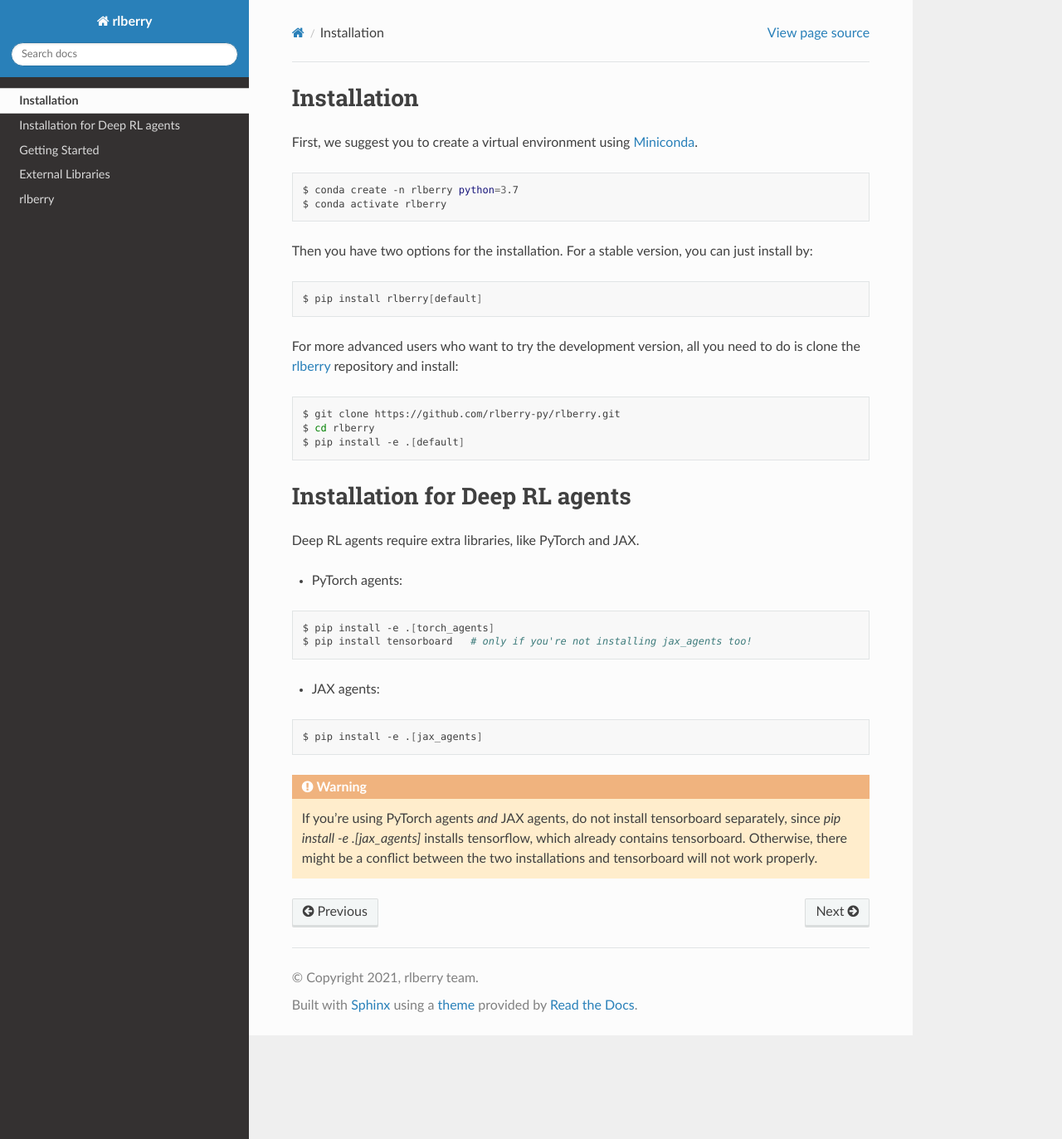
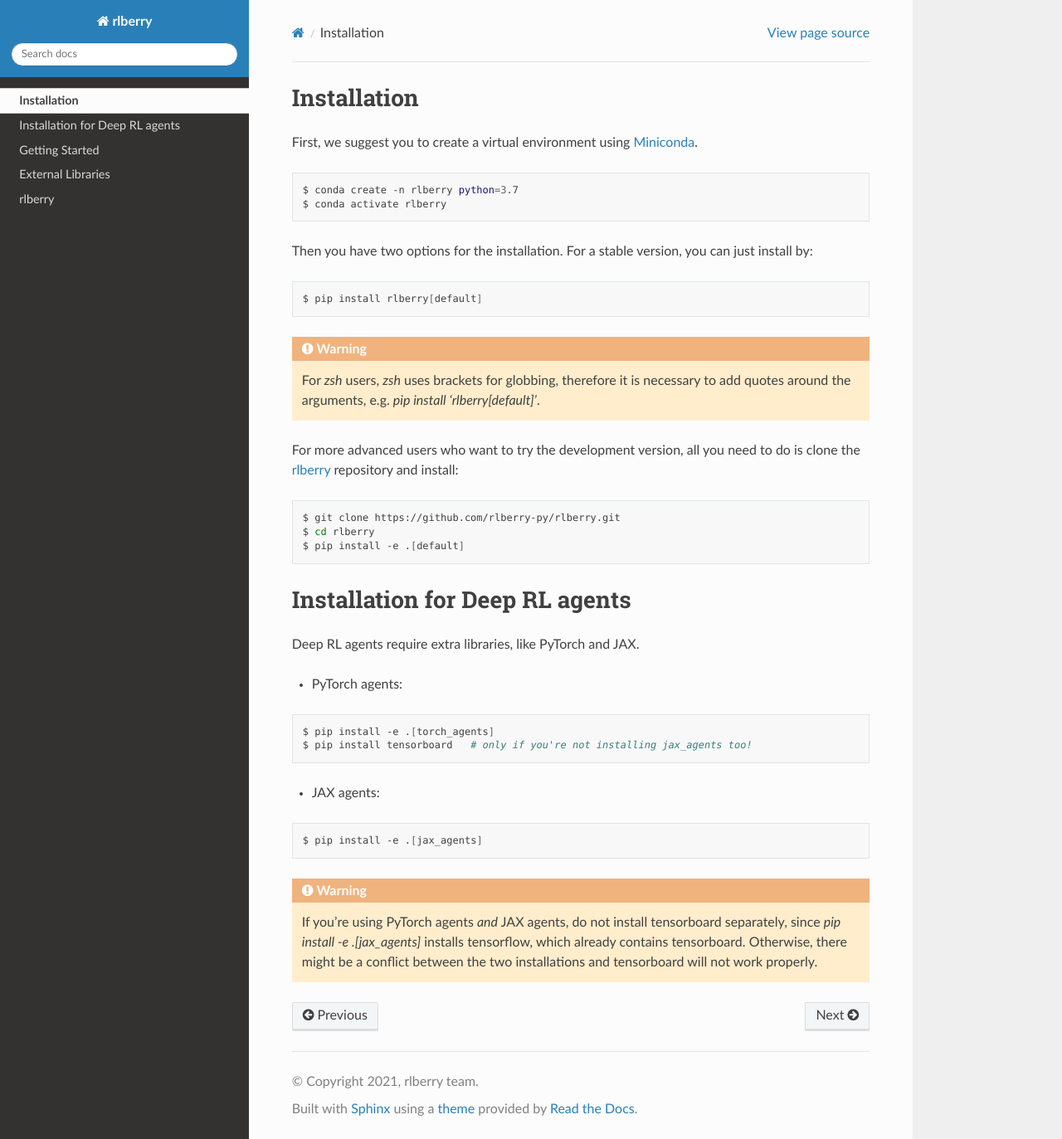
Before and after one commit to rlberry-py/rlberry, a Sphinx documentation site: the page built from docs/installation.rst, in a window 1280 px wide and 1373 px high. Shown: the whole window at 83% size. Built offline with Sphinx 7.4.7 and the Read the Docs theme 2.0.0, drawn with Linux system fonts in a browser that asks for light colours.

Commit message:
feat(docs): update installation instuctions

```diff
--- a/docs/installation.rst
+++ b/docs/installation.rst
@@ -19,6 +19,9 @@ Then you have two options for the installation. For a stable version, you can ju
 .. code:: bash
 
     $ pip install rlberry[default]
+
+.. warning::
+    For `zsh` users, `zsh` uses brackets for globbing, therefore it is necessary to add quotes around the arguments, e.g. `pip install 'rlberry[default]'`.
 
 
 For more advanced users who want to try the development version, all you need to do is clone the rlberry_ repository and install:
```
